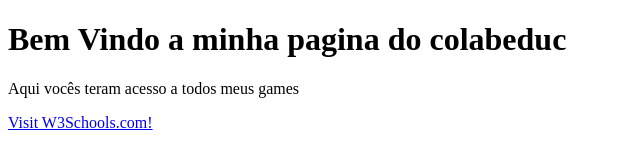
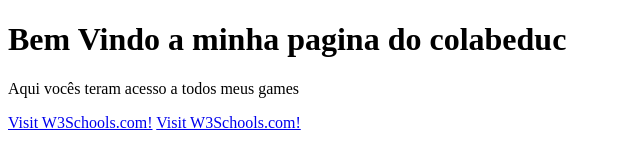
Before and after one commit to mayconguilherme/mayconguilherme.github.io, a plain HTML site: page index.html in a window 1280 px wide. Shown: the whole page, without its empty margins (0-640 px from the left). Drawn offline with Linux system fonts and the light colour scheme.

Commit message:
Update index.html

```diff
--- a/index.html
+++ b/index.html
@@ -8,6 +8,7 @@
     <h1>Bem Vindo a minha pagina do colabeduc</h1>
     <p>Aqui vocês teram acesso a todos meus games</p>
      <a href="https://www.w3schools.com/">Visit W3Schools.com!</a>
+     <a href="https://mayconguilherme.github.io/calculoestrategia/.">Visit W3Schools.com!</a>
 
    </body>
 </html>
```
